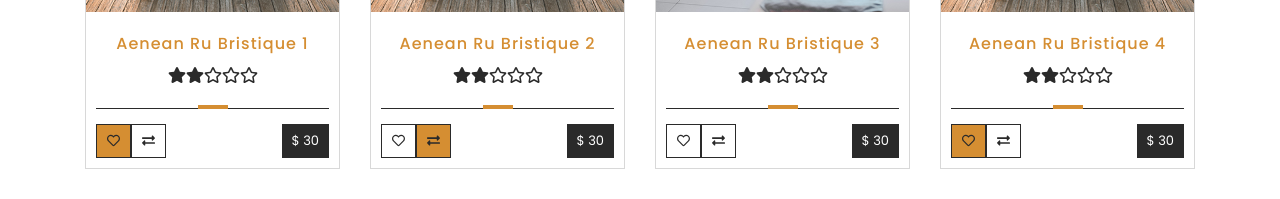
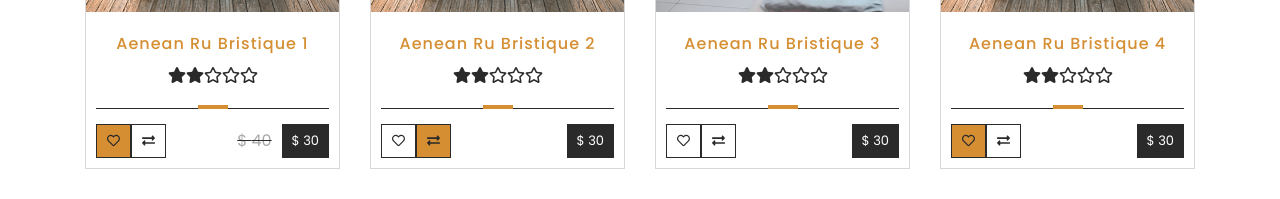
Before and after one commit to matwjablonski/kodilla-wdp-2204-03, a React (Create React App) app: page / in a window 1280 px wide. Shown: the part 900-1099 px from the top of the page. Built offline with nearby package versions, Linux system fonts and the light colour scheme.

Commit message:
Add old price

```diff
--- a/src/components/common/ProductBox/ProductBox.js
+++ b/src/components/common/ProductBox/ProductBox.js
@@ -12,7 +12,15 @@ import { faStar as farStar, faHeart } from '@fortawesome/free-regular-svg-icons'
 import Button from '../Button/Button';
 import { randomNumberForImg } from '../../../utils/randomNumberForImg';
 
-const ProductBox = ({ name, price, promo, stars, isFavorite, addToCompare }) => (
+const ProductBox = ({
+  name,
+  price,
+  promo,
+  stars,
+  isFavorite,
+  addToCompare,
+  oldPrice,
+}) => (
   <div className={styles.root}>
     <div className={styles.photo}>
       <img alt={name} src={'/images/furniture/' + randomNumberForImg() + '.jpg'} />
@@ -49,6 +57,7 @@ const ProductBox = ({ name, price, promo, stars, isFavorite, addToCompare }) =>
         </Button>
       </div>
       <div className={styles.price}>
+        {oldPrice && <div className={styles.oldPrice}>$ {oldPrice}</div>}
         <Button noHover variant='small'>
           $ {price}
         </Button>
@@ -65,6 +74,7 @@ ProductBox.propTypes = {
   stars: PropTypes.number,
   isFavorite: PropTypes.bool,
   addToCompare: PropTypes.bool,
+  oldPrice: PropTypes.number,
 };
 
 export default ProductBox;
--- a/src/components/common/ProductBox/ProductBox.module.scss
+++ b/src/components/common/ProductBox/ProductBox.module.scss
@@ -85,6 +85,20 @@
     justify-content: space-between;
     align-items: center;
   }
+
+  .price {
+    display: flex;
+    align-items: center;
+  }
+
+  .oldPrice {
+    align-items: center;
+    margin-right: 10px;
+    color: $product-box-old-price;
+    height: 100%;
+    text-decoration: line-through;
+    text-decoration-color: $product-box-line-border;
+  }
 }
 
 .isFavorite,
--- a/src/redux/initialState.js
+++ b/src/redux/initialState.js
@@ -12,6 +12,7 @@ const initialState = {
       name: 'Aenean Ru Bristique 1',
       category: 'bed',
       price: 30,
+      oldPrice: 40,
       stars: 2,
       promo: 'sale',
       newFurniture: true,
--- a/src/styles/settings.scss
+++ b/src/styles/settings.scss
@@ -39,6 +39,7 @@ $product-box-sale-bg: $dark-gray;
 $product-box-sale-text: $white;
 $product-box-stars-color: $dark-gray;
 $product-box-line-border: $dark-gray;
+$product-box-old-price: $light-gray;
 
 $feature-box-border: $light-gray;
 $feature-box-bg: $white;
```
